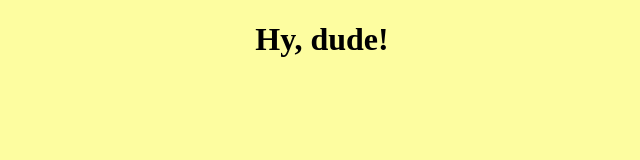
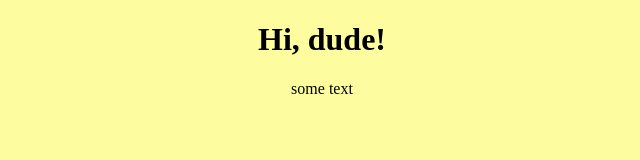
Before and after one commit to RamanPr5/new, a plain HTML site: page index.html in a window 1280 px wide. Shown: the whole page, without its empty margins (318-958 px from the left). Drawn offline with Linux system fonts and the light colour scheme.

Commit message:
fixed welcome text

```diff
--- a/index.html
+++ b/index.html
@@ -8,7 +8,7 @@
     <title>Beer</title>
 </head>
 <body>
-<h1>Hy, dude!</h1>
-
+<h1>Hi, dude!</h1>
+    <p>some text</p>
 </body>
 </html>
--- a/style.css
+++ b/style.css
@@ -5,3 +5,7 @@ body {
 h1 {
     text-align: center;
 }
+
+p {
+    text-align: center;
+}
```
